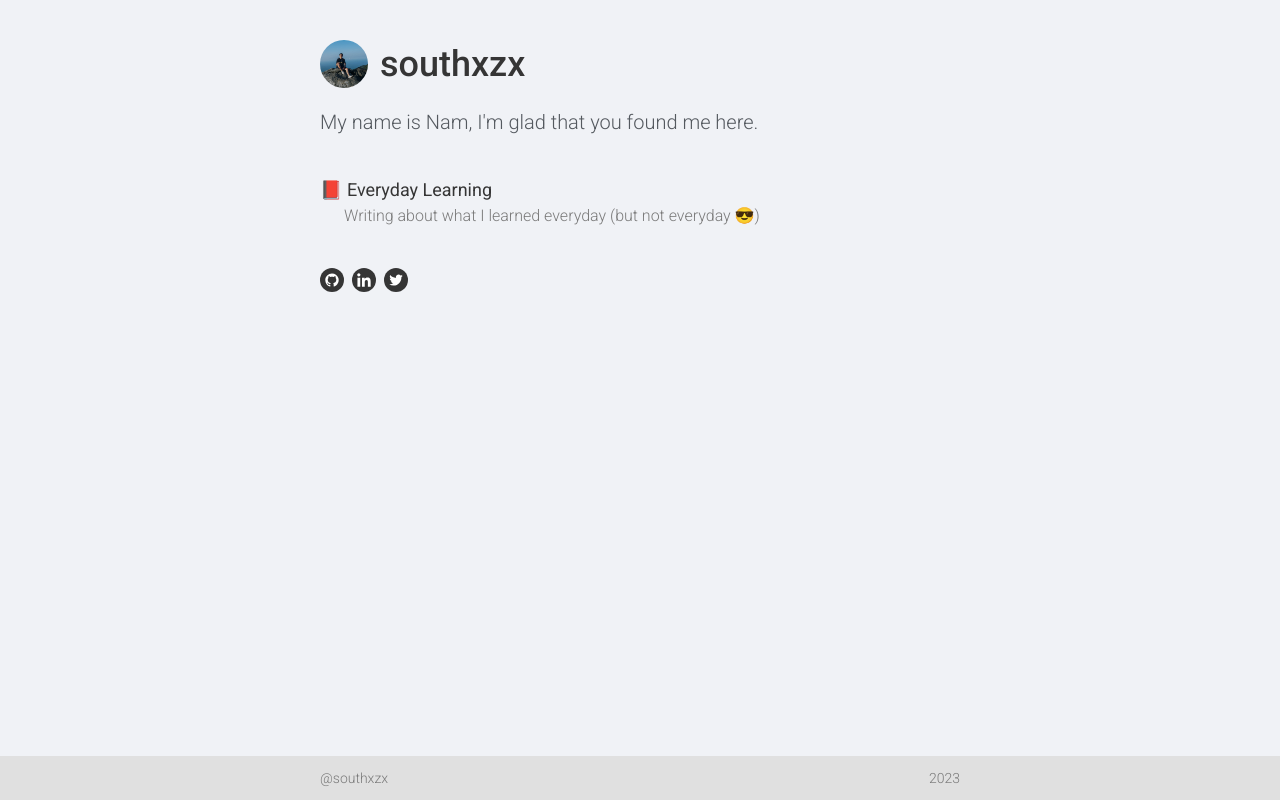
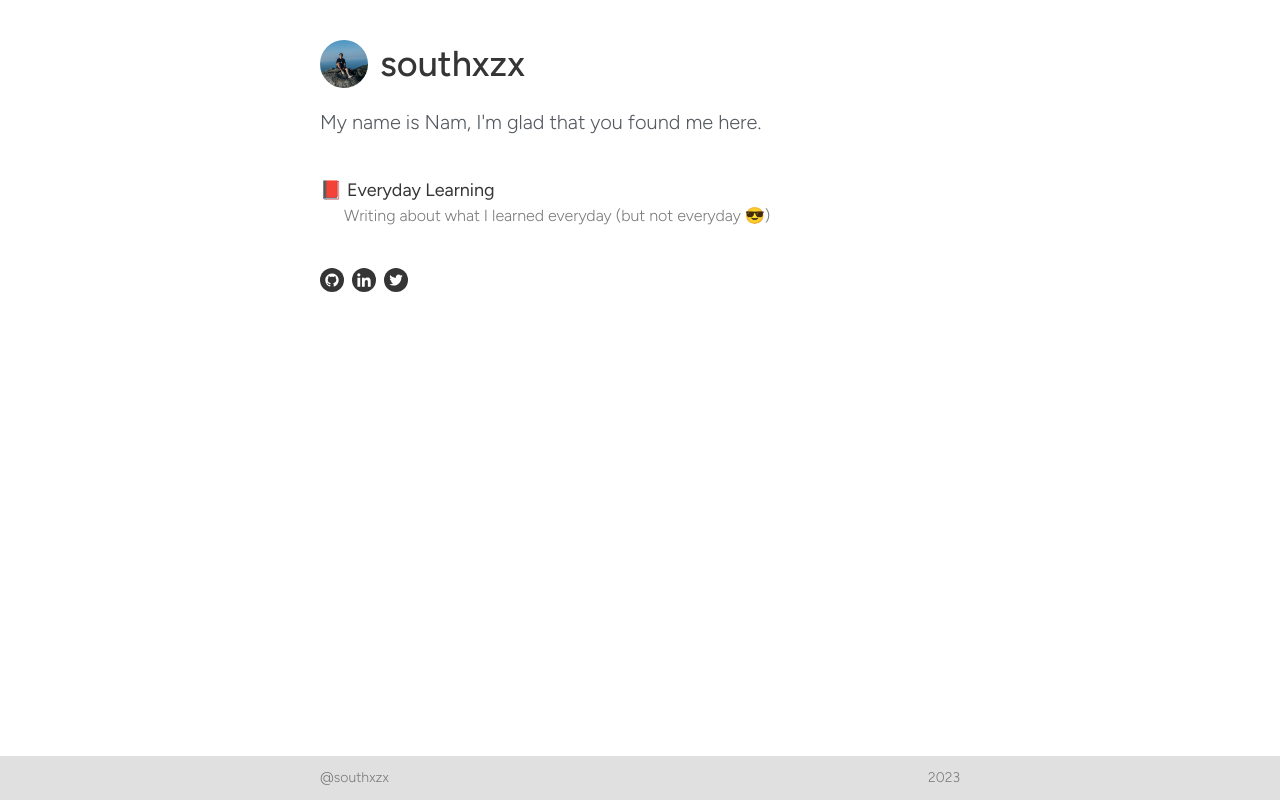
Before and after one commit to southxzx/handbook, a Next.js app: page / in a window 1280 px wide. Built offline with nearby package versions, Linux system fonts and the light colour scheme.

Commit message:
✅ update markdown render, new post

```diff
--- a/pages/_app.tsx
+++ b/pages/_app.tsx
@@ -1,19 +1,19 @@
 import { AppProps } from "next/app";
-import { Roboto } from "next/font/google";
+import { Figtree } from "next/font/google";
 
 import "../styles/globals.css";
 import "../styles/blinkingTextCursor.css";
 
 import Layout from "@/src/components/Layout";
 
-const inter = Roboto({
+const figtree = Figtree({
   subsets: ["latin"],
-  weight: ["300", "400", "500", "700"],
+  weight: ["300", "400", "500", "600", "700", "800"],
 });
 
 export default function MyApp({ Component, pageProps }: AppProps) {
   return (
-    <main className={inter.className}>
+    <main className={figtree.className}>
       {/* <div className="min-h-screen flex flex-col justify-between">
         <div className="container mx-auto pt-10">
           <div className="max-w-screen-sm mx-auto">
--- a/pages/everyday/[slug].tsx
+++ b/pages/everyday/[slug].tsx
@@ -1,9 +1,13 @@
+import hljs from "highlight.js";
+
 import BackButton from "@/src/components/BackButton";
 import PostServices from "@/src/services/post";
 import { IPost } from "@/src/types/post";
 import markDownToHtml from "@/src/utils/markDownToHtml";
 import { GetStaticProps, NextPage } from "next";
+import Head from "next/head";
 import { useRouter } from "next/router";
+import { useEffect } from "react";
 
 interface Props {
   post: IPost;
@@ -14,19 +18,30 @@ const EverydayDetailPage: NextPage<Props> = ({ post, content }) => {
   const router = useRouter();
   const { title, date, tags = [] } = post;
 
+  useEffect(() => {
+    hljs.highlightAll();
+  }, []);
+
   if (!router.isFallback && !post.slug) {
     return <p>hmm...looks like an error</p>;
   }
 
   return (
-    <div>
+    <>
+      <Head>
+        <link
+          rel="stylesheet"
+          href="https://cdnjs.cloudflare.com/ajax/libs/highlight.js/11.8.0/styles/base16/harmonic16-light.min.css"
+        />
+      </Head>
+      <div className="content-detail mb-10">
         {router.isFallback ? (
           <p>...loading</p>
         ) : (
           <div>
             <BackButton />
-          <h1 className="text-4xl font-medium mb-2">{title}</h1>
-          <span className="text-grey font-light pt-2">🕑 {date}</span>
+            <h1 className="text-4xl font-medium mb-3">{title}</h1>
+            <span className="text-grey font-light text-sm">🕑 {date}</span>
             <div
               dangerouslySetInnerHTML={{
                 __html: content,
@@ -37,7 +52,7 @@ const EverydayDetailPage: NextPage<Props> = ({ post, content }) => {
               {tags?.map((tag) => (
                 <p
                   key={tag}
-                className="text-grey text-sm font-light mr-2 bg-extraLight px-1 rounded"
+                  className="text-grey !text-sm font-light mr-2 bg-extraLight p-1 px-2 rounded"
                 >
                   #{tag}
                 </p>
@@ -46,6 +61,7 @@ const EverydayDetailPage: NextPage<Props> = ({ post, content }) => {
           </div>
         )}
       </div>
+    </>
   );
 };
 
--- a/pages/everyday/index.tsx
+++ b/pages/everyday/index.tsx
@@ -19,15 +19,16 @@ const EverydayPage: NextPage<Props> = ({ posts = [] }) => {
       <div className="mt-12">
         <p className="text-neutral font-light mb-2">Posts:</p>
         {posts.map((post) => (
+          <div key={post.slug}>
             <Link
               href={`/everyday/${post.slug}`}
-            key={post.slug}
               className="text-lg hover:text-neutral"
             >
               <span className="text-grey font-light">{post.date}</span>
               &nbsp;-&nbsp;
               {post.title}
             </Link>
+          </div>
         ))}
       </div>
     </div>
--- a/src/services/post.ts
+++ b/src/services/post.ts
@@ -5,7 +5,11 @@ import { generateSlug } from "../utils/common";
 const postsDirectory = join(process.cwd(), "_posts/everyday");
 
 export function getPostSlugs() {
-  return fs.readdirSync(postsDirectory);
+  const direntList = fs.readdirSync(postsDirectory, { withFileTypes: true });
+  const filesNames = direntList
+    .filter((dirent) => dirent.isFile())
+    .map((dirent) => dirent.name);
+  return filesNames;
 }
 
 export function getPostBySlug(slug: string, fields: string[]) {
--- a/styles/globals.css
+++ b/styles/globals.css
@@ -4,7 +4,7 @@
 
 :root {
   --color: #353535;
-  --bg: #f0f2f6;
+  /* --bg: #f0f2f6; */
 }
 
 /* @media (prefers-color-scheme: dark) {
@@ -13,6 +13,58 @@
     --color: #f0f2f6;
   }
 } */
+
+h1 {
+  font-size: 56px;
+  line-height: 64px;
+}
+h2 {
+  font-size: 28px;
+  line-height: 44px;
+  font-weight: 500;
+  margin-bottom: 16px;
+}
+
+h3 {
+  font-size: 22px;
+  line-height: 30px;
+  font-weight: 500;
+  margin-bottom: 16px;
+}
+
+code,
+kbd,
+samp,
+pre {
+  font-size: 14px;
+  line-height: 24px;
+  margin-top: 24px;
+  margin-bottom: 24px;
+  border-radius: 4px;
+}
+
+.content-detail p,
+ul,
+li {
+  font-size: 18px;
+  line-height: 28px;
+  font-weight: 300;
+  margin-bottom: 16px;
+}
+
+.content-detail ul,
+li {
+  list-style-type: disc;
+  margin-left: 24px;
+}
+
+.content-detail a {
+  color: #7a7a7a;
+  text-decoration: underline;
+}
+.content-detail strong {
+  font-weight: 500;
+}
 
 * {
   box-sizing: border-box;
```
Also changed, not shown: _posts/everyday/2023-06-04-stop-propagation-prevent-default.md (added, +60 -0 lines), package.json (+5 -2 lines), src/utils/markDownToHtml.ts (+14 -3 lines), _posts/everyday/_meta/event-propagation.png (added). Lines whose indentation alone changed are shown as unchanged.
